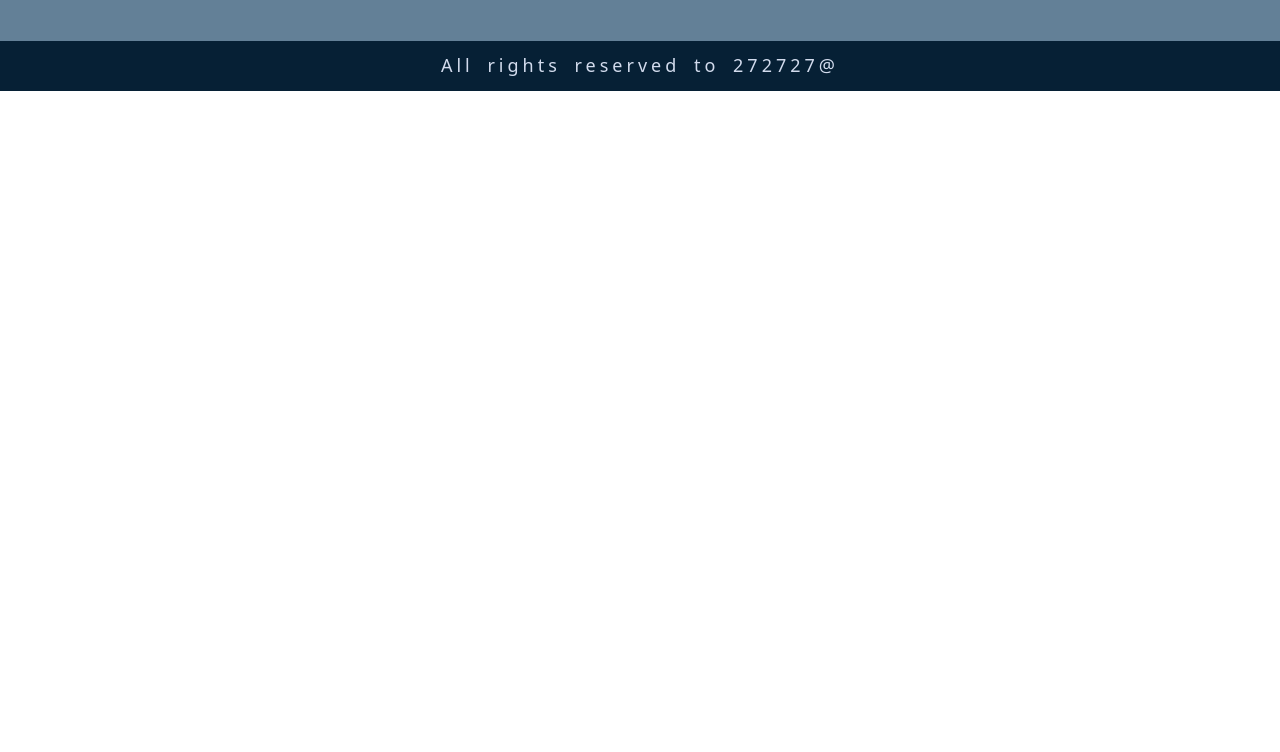
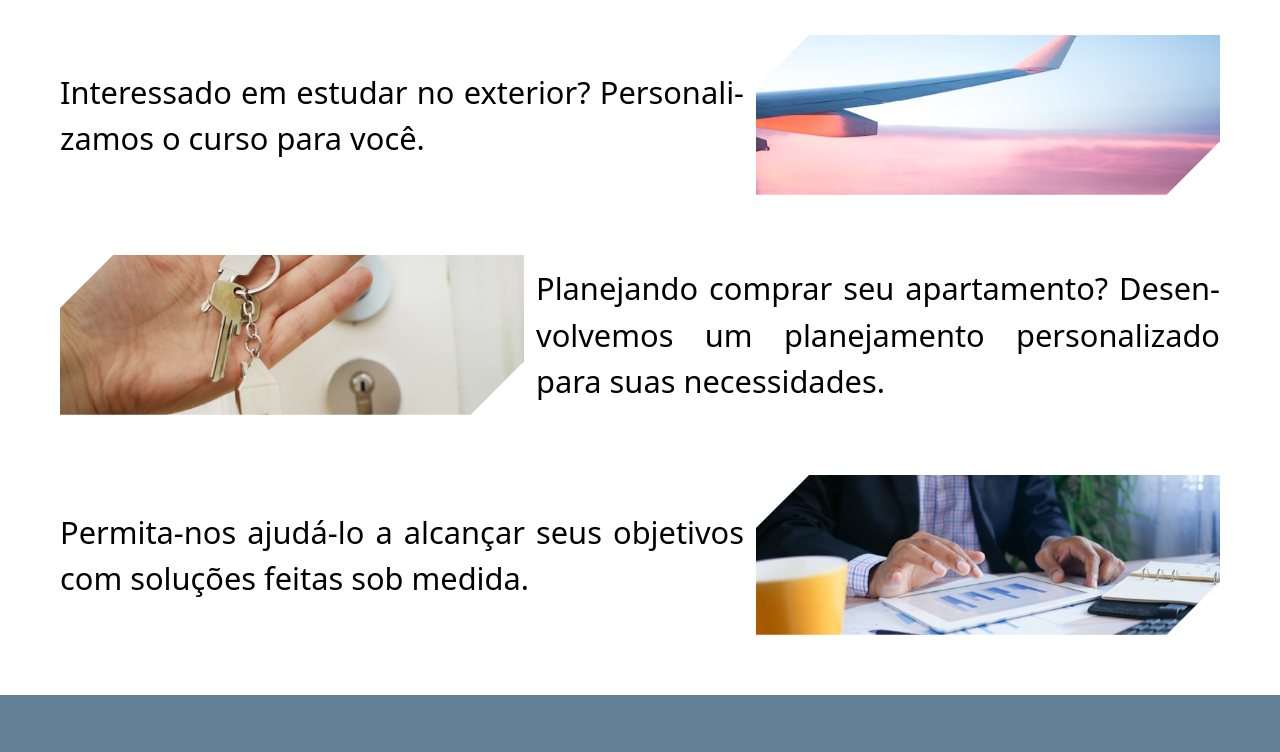
Before and after one commit to gui27souza/Platina-Assessoria, a plain HTML site: page html/cursos.html in a window 1280 px wide. Shown: the part 1159-1911 px from the top of the page. Before the commit the page ends 1250 px from the top, so only its background shows below. Drawn offline with Linux system fonts and the light colour scheme.

Commit message:
Update
- Inicio sobre-cursos
- ajuste na função clipPath
- pequenas mudanças

```diff
--- /dev/null
+++ b/css/section css/cursos/sobre_cursos.css
@@ -0,0 +1,118 @@
+.sobre-cursos {
+    display: flex;
+    flex-flow: column;
+
+    padding: var(--section-padding);
+    gap: var(--section-gap);
+}
+
+.sobre-cursos__title {
+    align-self: center;
+}
+
+.sobre-cursos__title h1 {
+    font-size: var(--h1-font-size);
+}
+
+.sobre-cursos__item {
+    display: flex;
+    flex-flow: column;
+
+    font-size: var(--p-font-size);
+
+    gap: var(--inner-gap);
+}
+
+.sobre-cursos__item__img {
+    display: none;
+}
+
+
+
+@media screen
+and (min-width: 300px) {
+
+    .sobre-cursos__item__img {
+        display: unset;
+        object-fit: cover;
+    }
+
+}
+
+
+
+@media screen
+and (min-width: 400px) {
+
+
+
+}
+
+
+
+@media screen
+and (min-width: 600px) {
+
+    .sobre-cursos__item {
+        flex-flow: row;
+
+        height: 16rem;
+    }
+
+    .sobre-cursos__item__img {
+        width: 40%;
+
+        z-index: -1;
+    }
+
+    .sobre-cursos__item__p {
+        flex-grow: 1;
+
+        align-self: center;
+    }
+
+    .sobre-cursos__item:nth-of-type(odd) .sobre-cursos__item__p {
+        order: 1;
+    }
+
+    .sobre-cursos__item:nth-of-type(odd) .sobre-cursos__item__img {
+        order: 2;
+    }
+
+}
+
+
+
+@media screen
+and (min-width: 900px) {
+
+
+
+}
+
+
+
+@media screen
+and (min-width: 1200px) {
+
+
+
+}
+
+
+
+@media screen
+and (min-width: 1500px) {
+
+
+
+}
+
+
+
+@media screen
+and (min-width: 1800px) {
+
+
+
+}
--- a/css/style.css
+++ b/css/style.css
@@ -26,3 +26,8 @@
 
     border: none;
 }
+
+p {
+    text-align: justify;
+    hyphens: auto;
+}
--- a/html/cursos.html
+++ b/html/cursos.html
@@ -18,8 +18,10 @@
     <link rel="stylesheet" href="../css/section css/nav.css">
     <link rel="stylesheet" href="../css/section css/hero.css">
     <link rel="stylesheet" href="../css/section css/contato.css">
-    <link rel="stylesheet" href="../css/section css/sobre_financas.css">
     <link rel="stylesheet" href="../css/section css/footer.css">
+
+    <link rel="stylesheet" href="../css/section css/cursos/sobre_cursos.css">
+
 </head>
 <body>
 
@@ -122,6 +124,62 @@
                 Cursos
             </h1>
 
+            <div class="hero-content__link">
+                <a href="#">Veja nossos títulos</a>
+            </div>
+
+        </div>
+
+    </section>
+
+
+
+    <section class="sobre-cursos">
+
+        <div class="sobre-cursos__title">
+            <h1>
+                Cursos Personalizados
+            </h1>
+        </div>
+
+        <div class="sobre-cursos__item">
+
+            <img src="../media/images/cursos/sobre_cursos/sobre_cursos_1.jpg" alt="" class="sobre-cursos__item__img">
+
+            <p class="sobre-cursos__item__p">
+                Nossos cursos são personalizados para atender às necessidades específicas de cada grupo.
+            </p>
+
+        </div>
+
+        <div class="sobre-cursos__item">
+
+            <img src="../media/images/cursos/sobre_cursos/sobre_cursos_2.jpg" alt="" class="sobre-cursos__item__img">
+
+            <p class="sobre-cursos__item__p">
+                Interessado em estudar no exterior? Personalizamos o curso para você.
+            </p>
+
+        </div>
+
+        <div class="sobre-cursos__item">
+
+            <img src="../media/images/cursos/sobre_cursos/sobre_cursos_3.jpg" alt="" class="sobre-cursos__item__img">
+
+            <p class="sobre-cursos__item__p">
+                Planejando comprar seu apartamento? Desenvolvemos um planejamento personalizado para suas necessidades.
+            </p>
+
+        </div>
+
+        <div class="sobre-cursos__item">
+
+            <img src="../media/images/cursos/sobre_cursos/sobre_cursos_4.jpg" alt="" class="sobre-cursos__item__img">
+
+            <p class="sobre-cursos__item__p">
+                Permita-nos ajudá-lo a alcançar seus objetivos com soluções feitas sob medida.
+            </p>
+
         </div>
 
     </section>
--- a/js/style.js
+++ b/js/style.js
@@ -4,8 +4,12 @@
 
         const all_items = document.querySelectorAll(class_name)
 
-        if (window.innerWidth < min_window_width) return
-        if (window.innerWidth > max_window_width) return
+        if ( window.innerWidth < min_window_width ||
+             window.innerWidth > max_window_width) {
+
+                for (let item of all_items) item.style.clipPath = 'unset'
+                return
+            }
 
         if (all_items.length === 0) return
 
@@ -30,6 +34,7 @@
     function applyClipPaths() {
         clipPath('.nav__item__a', 600, Infinity)
         clipPath('.hero-content__title', 0, Infinity)
+        clipPath('.sobre-cursos__item__img', 600, Infinity)
     }
 
     window.addEventListener('load', applyClipPaths)
```
Also changed, not shown: index.html (+1 -1 lines), media/images/cursos/sobre_cursos/sobre_cursos_1.jpg (added), media/images/cursos/sobre_cursos/sobre_cursos_2.jpg (added), media/images/cursos/sobre_cursos/sobre_cursos_3.jpg (added), media/images/cursos/sobre_cursos/sobre_cursos_4.jpg (added).
